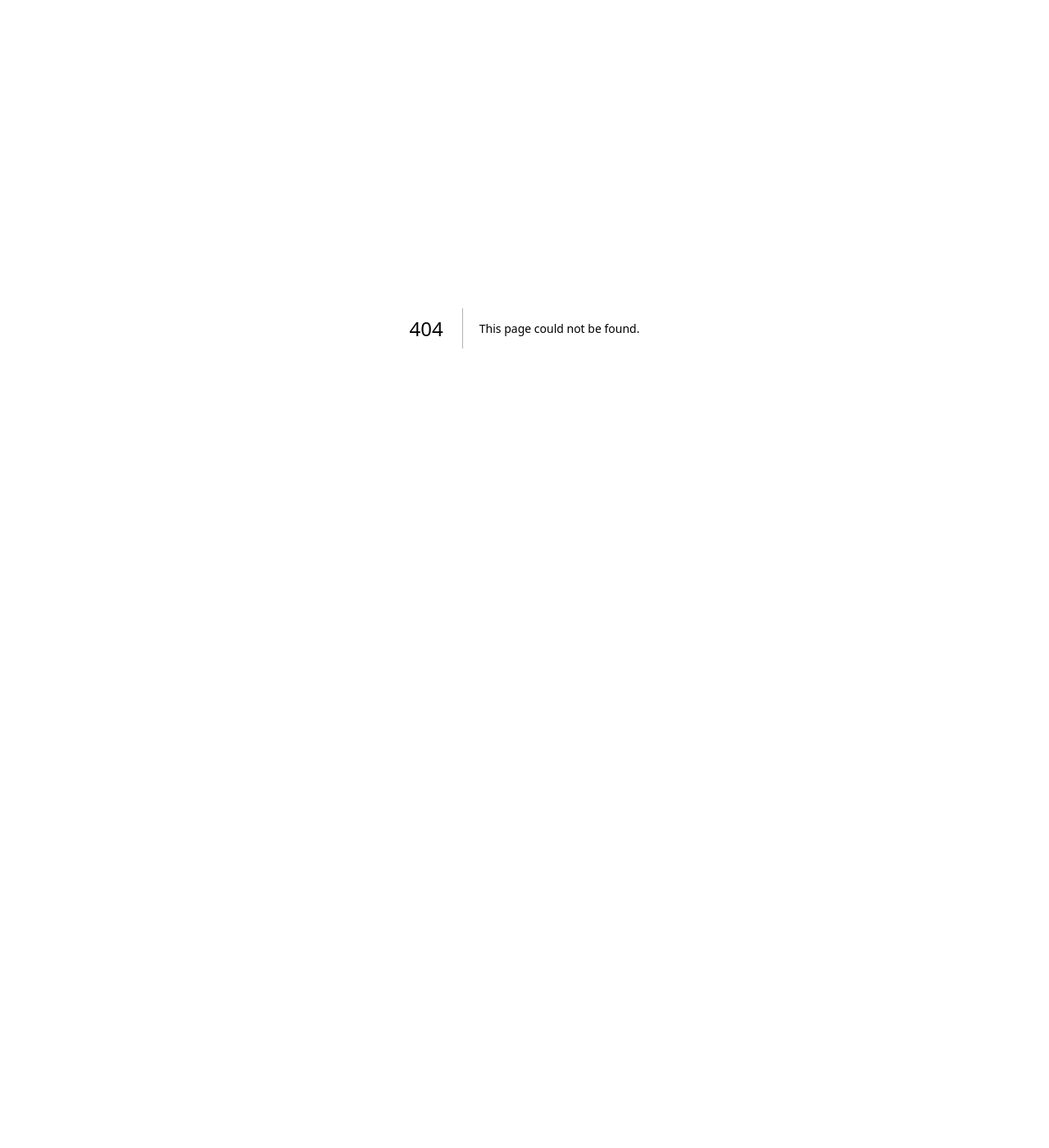
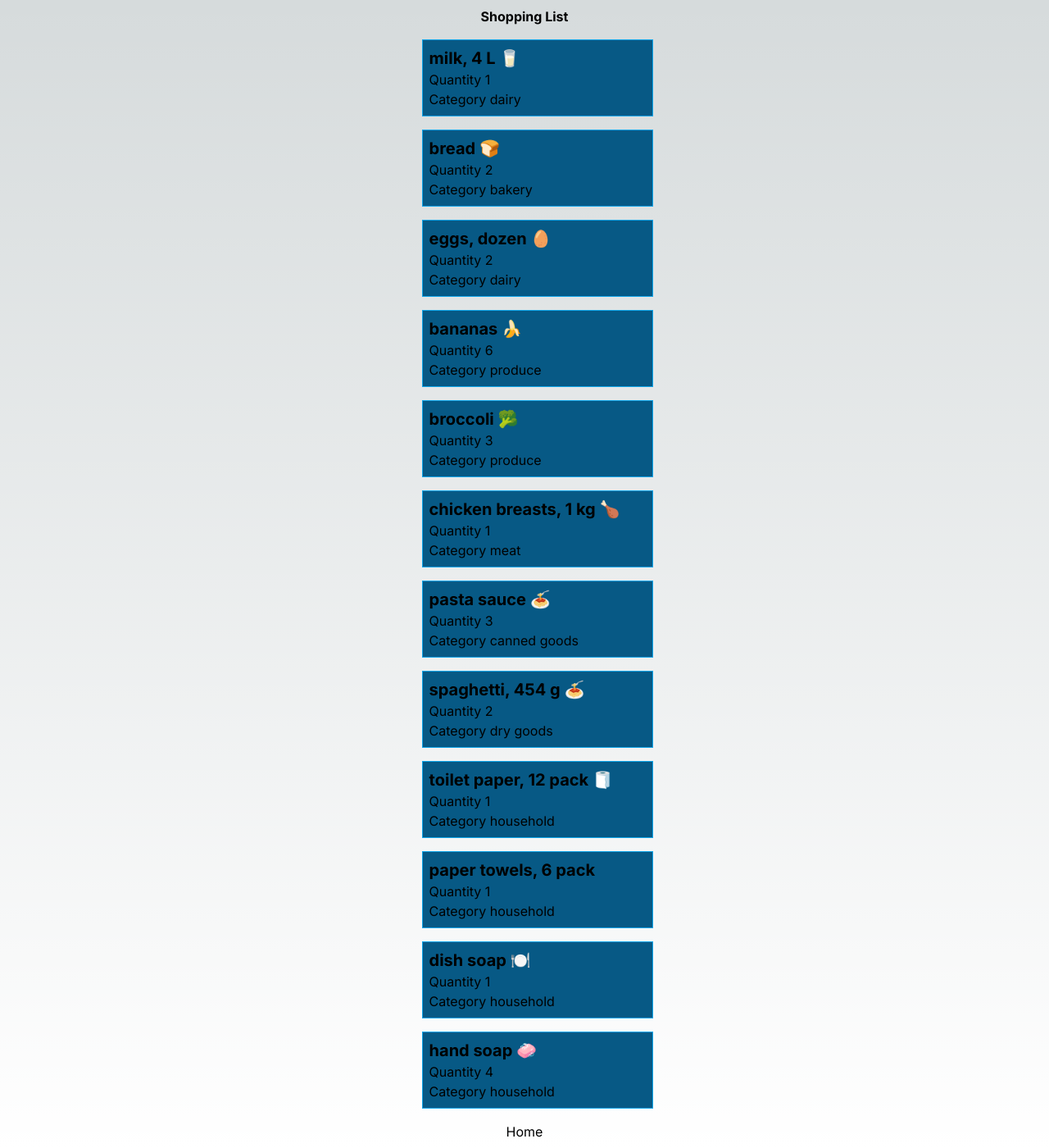
Before and after one commit to Ojifu/cprg306-assignments, a Next.js app: page /week5 in a window 1280 px wide. Before the commit this address had no page. Shown: the whole page at 82% size. Before the commit the page ends 800 px from the top, so only its background shows below. Built offline with nearby package versions, Linux system fonts and the light colour scheme.

Commit message:
added week 5

```diff
--- /dev/null
+++ b/app/week5/item-list.js
@@ -0,0 +1,95 @@
+import Item from "./item.js";
+
+
+export default function ItemList (){
+
+
+const item1 = {
+    name: "milk, 4 L 🥛",
+    quantity: 1,
+    category: "dairy",
+  };
+
+  const item2 = {
+    name: "bread 🍞",
+    quantity: 2,
+    category: "bakery",
+  };
+
+  const item3 = {
+    name: "eggs, dozen 🥚",
+    quantity: 2,
+    category: "dairy",
+  };
+
+  const item4 = {
+    name: "bananas 🍌",
+    quantity: 6,
+    category: "produce",
+  };
+
+  const item5 = {
+    name: "broccoli 🥦",
+    quantity: 3,
+    category: "produce",
+  };
+
+  const item6 = {
+    name: "chicken breasts, 1 kg 🍗",
+    quantity: 1,
+    category: "meat",
+  };
+
+  const item7 = {
+    name: "pasta sauce 🍝",
+    quantity: 3,
+    category: "canned goods",
+  };
+
+  const item8 = {
+    name: "spaghetti, 454 g 🍝",
+    quantity: 2,
+    category: "dry goods",
+  };
+
+  const item9 = {
+    name: "toilet paper, 12 pack 🧻",
+    quantity: 1,
+    category: "household",
+  };
+
+  const item10 = {
+    name: "paper towels, 6 pack",
+    quantity: 1,
+    category: "household",
+  };
+
+  const item11 = {
+    name: "dish soap 🍽️",
+    quantity: 1,
+    category: "household",
+  };
+
+  const item12 = {
+    name: "hand soap 🧼",
+    quantity: 4,
+    category: "household",
+  };
+
+return(
+  <ul>
+    <li><Item {...item1}/></li>
+    <li><Item {...item2}/></li>
+    <li><Item {...item3}/></li>
+    <li><Item {...item4}/></li>
+    <li><Item {...item5}/></li>
+    <li><Item {...item6}/></li>
+    <li><Item {...item7}/></li>
+    <li><Item {...item8}/></li>
+    <li><Item {...item9}/></li>
+    <li><Item {...item10}/></li>
+    <li><Item {...item11}/></li>
+    <li><Item {...item12}/></li>
+  </ul>
+)
+}
--- /dev/null
+++ b/app/week5/item.js
@@ -0,0 +1,11 @@
+
+
+export default function Item ({ name, quantity, category}){
+    return(
+        <div className="text-4x1 border border-sky-500 bg-sky-800 w-full max-w-xs m-4 p-2">
+        <h3 className="text-xl font-bold">{name}</h3>
+        <p>Quantity {quantity}</p>
+        <p>Category {category}</p>
+      </div>
+    )
+}
--- /dev/null
+++ b/app/week5/page.js
@@ -0,0 +1,14 @@
+import Link from 'next/link';
+import item from './item.js';
+import ItemList from './item-list.js';
+
+
+export default function Page() {
+    return (
+        <div className="flex flex-col items-center justify-center min-h-screen py-2">
+        <h3 className="flex flex-col items-center justify-center flex-1 px-20 text-center"><b>Shopping List</b></h3>
+            <ItemList/>
+            <Link href="/" className="flex flex-col items-center justify-center flex-1 px-20 text-center">Home</Link>
+        </div>
+    )
+}
```
Also changed, not shown: app/week5/items.json (added, +74 -0 lines).
